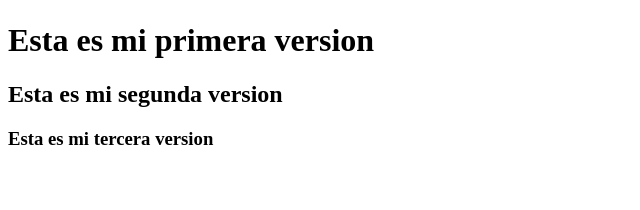
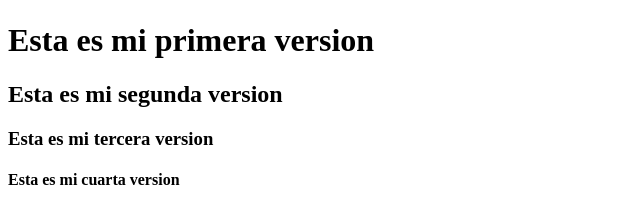
Before and after one commit to rodri-4002/Demo, a plain HTML site: page index.html in a window 1280 px wide. Shown: the part 1771-1981 px from the top of the page, without its empty margins (0-640 px from the left). Before the commit the page ends 1939 px from the top, so only its background shows below. Drawn offline with Linux system fonts and the light colour scheme.

Commit message:
Mi cuarta version

```diff
--- a/index.html
+++ b/index.html
@@ -36,7 +36,7 @@
     <h1>Esta es mi primera version</h1>
     <h2>Esta es mi segunda version</h2>
     <h3>Esta es mi tercera version</h3>
-
+    <h4>Esta es mi cuarta version</h4>
 
 </body>
 
```
